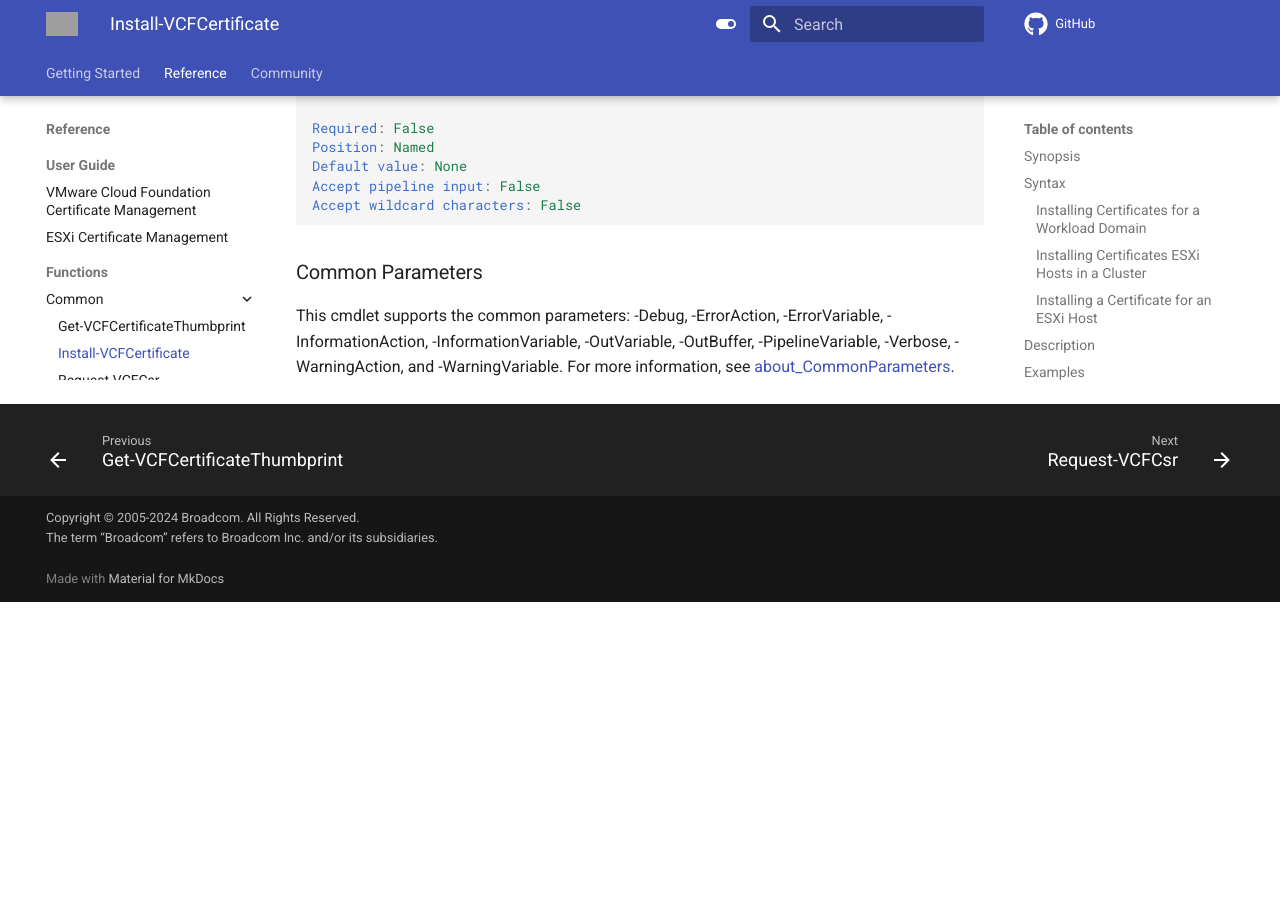
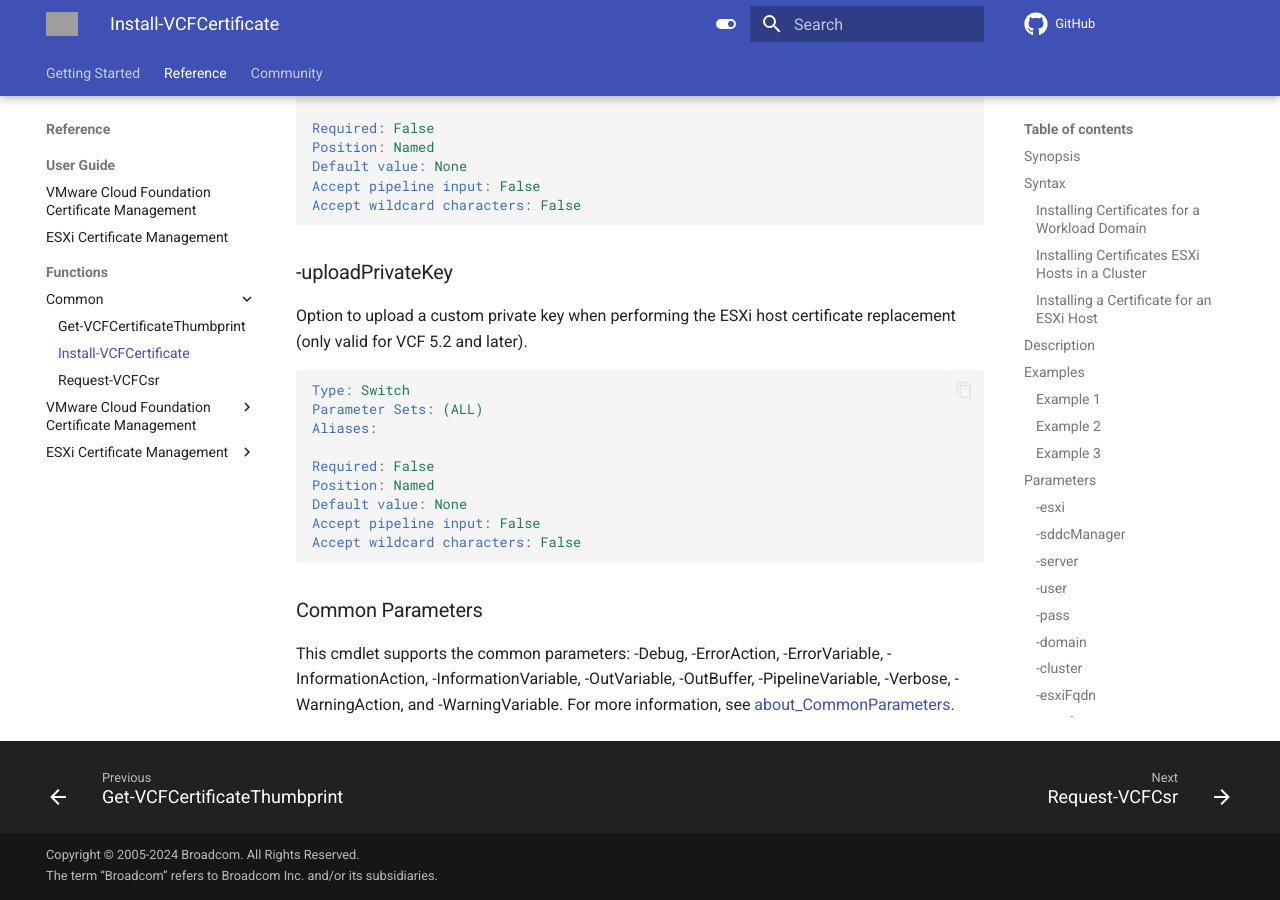
Before and after one commit to vmware/powershell-module-for-vmware-cloud-foundation-certificate-management, an MkDocs documentation site: the page built from docs/documentation/functions/Install-VCFCertificate.md, in a window 1280 px wide and 900 px high, scrolled down 6199 px. Built offline with MkDocs 1.6.1 and Material for MkDocs 9.7.7, drawn with Linux system fonts in a browser that asks for light colours; comment, search, counter and statistics services are not loaded; the version menu is left out; before the commit the page ends 6801 px from its top, so only the background shows below that; grey boxes are pictures that could not be loaded.

Commit message:
feat:add_support_for_nondisruptive_ESXi_cert_replacement
add support to install-vcfcertificate for the new enhancement for non-disruptive ESXi certificate replacement.

Signed-off-by: Kevin Teng <kevin.teng@broadcom.com>

````diff
--- a/docs/documentation/functions/Install-VCFCertificate.md
+++ b/docs/documentation/functions/Install-VCFCertificate.md
@@ -289,6 +289,22 @@
 Accept wildcard characters: False
 ```
 
+### -uploadPrivateKey
+
+Option to upload a custom private key when performing the ESXi host certificate replacement (only valid for VCF 5.2 and later).
+
+```yaml
+Type: Switch
+Parameter Sets: (ALL)
+Aliases:
+
+Required: False
+Position: Named
+Default value: None
+Accept pipeline input: False
+Accept wildcard characters: False
+```
+
 ### Common Parameters
 
 This cmdlet supports the common parameters: -Debug, -ErrorAction, -ErrorVariable, -InformationAction, -InformationVariable, -OutVariable, -OutBuffer, -PipelineVariable, -Verbose, -WarningAction, and -WarningVariable. For more information, see [about_CommonParameters](http://go.microsoft.com/fwlink/?LinkID=113216).
````
Also changed, not shown: CHANGELOG.md (+8 -0 lines), docs/index.md (+1 -1 lines), 1 other file.
